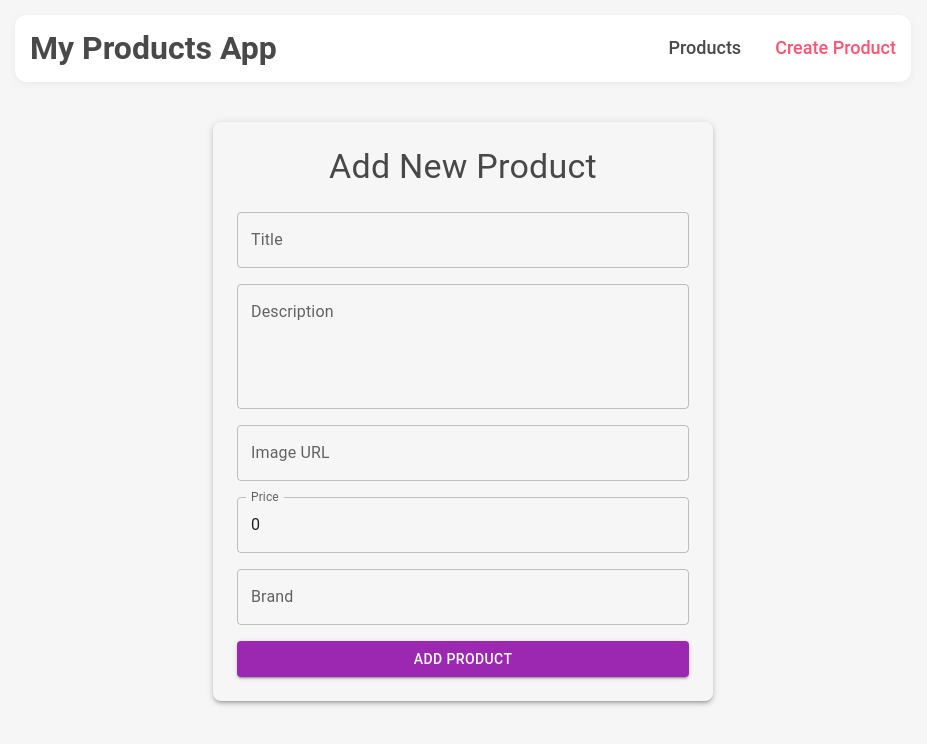
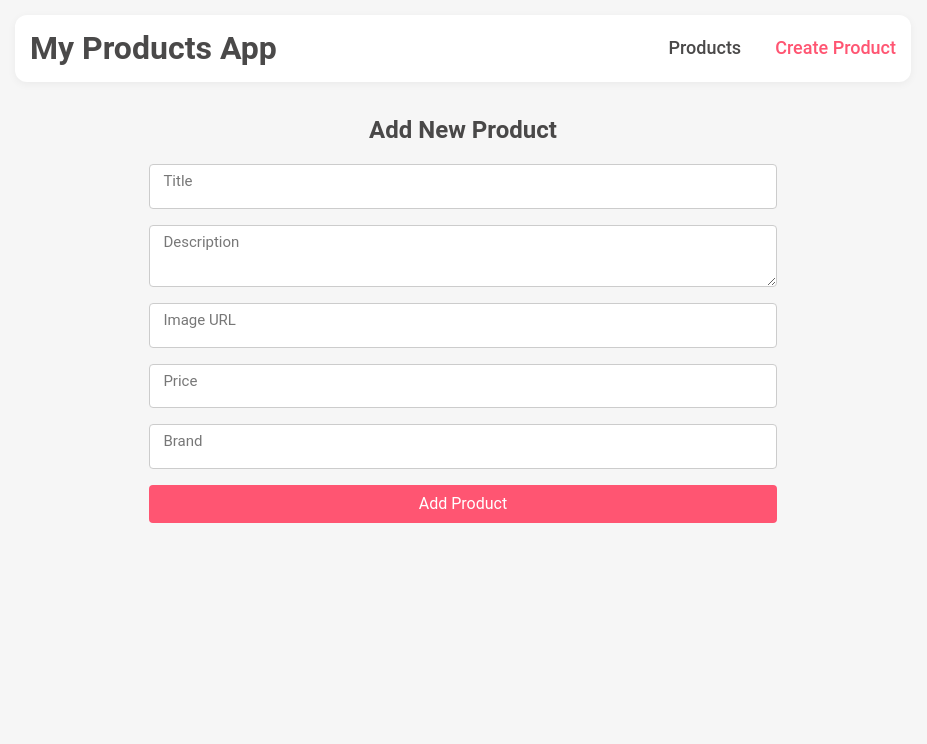
Before and after one commit to zukolime/products-catalog-app, a React (Vite) app: page /create-product in a window 1280 px wide. Shown: the top 744 px of the page, without its empty margins (177-1104 px from the left). Built offline with nearby package versions, Linux system fonts and the light colour scheme.

Commit message:
fix: breaking the form when filling it out

```diff
--- a/package.json
+++ b/package.json
@@ -10,9 +10,6 @@
     "preview": "vite preview"
   },
   "dependencies": {
-    "@emotion/react": "^11.14.0",
-    "@emotion/styled": "^11.14.1",
-    "@mui/material": "^7.3.5",
     "@reduxjs/toolkit": "^2.10.1",
     "formik": "^2.4.6",
     "react": "^19.1.1",
--- /dev/null
+++ b/src/pages/CreateProductPage/CreateProductPage.styled.ts
@@ -0,0 +1,89 @@
+import { ErrorMessage, Field, Form } from 'formik';
+import styled from 'styled-components';
+
+export const FormWrapper = styled.div`
+  display: flex;
+  flex-direction: column;
+  align-items: center;
+  width: 70%;
+  margin: 15px auto;
+`;
+
+export const FormContainer = styled(Form)`
+  display: flex;
+  width: 100%;
+  flex-direction: column;
+  gap: 16px;
+`;
+
+export const FormTitle = styled.h2``;
+
+export const FormFieldBox = styled.div`
+  position: relative;
+  display: flex;
+  width: 100%;
+  flex-direction: column;
+`;
+
+export const FormLabel = styled.label`
+  position: absolute;
+  left: 0;
+  top: 0;
+  font-size: 15px;
+  color: #777;
+  background: #fff;
+  padding: 0 4px;
+  transform: translate(10px, 50%);
+  transition: transform 0.3s ease;
+`;
+
+export const FormField = styled(Field)`
+  padding: 12px 8px;
+  width: 100%;
+  border: 1px solid #ccc;
+  border-radius: 4px;
+  outline: none;
+  font-size: 16px;
+
+  &:focus {
+    border-color: #ff5572;
+    box-shadow: 0 0 6px rgba(255, 85, 114, 0.3);
+  }
+
+  &:focus-visible + label,
+  &:not(:placeholder-shown) + label {
+    transform: translate(10px, -50%);
+    font-size: 12px;
+  }
+`;
+
+export const FormButton = styled.button`
+  background-color: #ff5572;
+  color: white;
+  padding: 10px 20px;
+  border: none;
+  border-radius: 4px;
+  cursor: pointer;
+  transition: opacity 0.3s;
+
+  &:hover {
+    opacity: 0.8;
+  }
+`;
+
+export const FormErrorMessage = styled(ErrorMessage)`
+  font-size: 14px;
+  font-style: italic;
+  padding: 4px 0 0 8px;
+  color: #f00000;
+`;
+
+export const FormSuccessMessage = styled.div`
+  margin-top: 16px;
+  padding: 10px;
+  background-color: #e8f5e9;
+  border: 1px solid #4caf50;
+  border-radius: 5px;
+  color: #2e7d32;
+  text-align: center;
+`;
--- a/src/pages/CreateProductPage/CreateProductPage.tsx
+++ b/src/pages/CreateProductPage/CreateProductPage.tsx
@@ -1,131 +1,147 @@
-import { Formik, Form } from 'formik';
-import * as Yup from 'yup';
-import { TextField, Button, Box, Typography } from '@mui/material';
+import { useState } from 'react';
 import { useDispatch } from 'react-redux';
 import { useNavigate } from 'react-router-dom';
+
+import { Formik } from 'formik';
+import * as Yup from 'yup';
+
 import { addProduct } from '../../features/productsSlice';
 import type { AppDispatch } from '../../app/providers/with-store';
+import {
+  FormWrapper,
+  FormTitle,
+  FormFieldBox,
+  FormLabel,
+  FormButton,
+  FormErrorMessage,
+  FormSuccessMessage,
+  FormField,
+  FormContainer,
+} from './CreateProductPage.styled';
+
+const validationSchema = Yup.object({
+  title: Yup.string().required('Title is required').min(3, 'Minimum 3 characters'),
+  description: Yup.string().required('Description is required').min(10, 'Minimum 10 characters'),
+  thumbnail: Yup.string().url('Enter a valid URL').required('Image URL is required'),
+  price: Yup.number().positive('Price shall be positive number').required('Price is required'),
+  brand: Yup.string().required('Brand name is required').min(1, 'Minimum 1 character'),
+});
+
+const initialValues = {
+  title: '',
+  description: '',
+  thumbnail: '',
+  price: '',
+  brand: '',
+};
 
 export const CreateProductPage = () => {
   const dispatch = useDispatch<AppDispatch>();
   const navigate = useNavigate();
-
-  const validationSchema = Yup.object({
-    title: Yup.string().required('Title is required').min(3, 'Minimum 3 characters'),
-    description: Yup.string().required('Description is required').min(10, 'Minimum 10 characters'),
-    thumbnail: Yup.string().url('Enter a valid URL').required('Required'),
-    price: Yup.number().positive('Price shall be positive number').required('Required'),
-    brand: Yup.string().required('Required').min(1, 'Minimum 1 character'),
-  });
+  const [successMessage, setSuccessMessage] = useState('');
 
   return (
-    <Box
-      maxWidth='500px'
-      mx='auto'
-      mt={5}
-      p={3}
-      borderRadius={2}
-      boxShadow={3}
-    >
-      <Typography
-        variant='h4'
-        mb={3}
-        textAlign='center'
-      >
-        Add New Product
-      </Typography>
+    <FormWrapper>
+      <FormTitle>Add New Product</FormTitle>
 
       <Formik
-        initialValues={{
-          title: '',
-          description: '',
-          thumbnail: '',
-          price: 0,
-          brand: '',
-        }}
+        initialValues={initialValues}
         validationSchema={validationSchema}
         onSubmit={(values, { resetForm }) => {
-          dispatch(addProduct(values));
+          dispatch(addProduct({ ...values, price: Number(values.price) }));
+
           resetForm();
-          navigate('/products');
+          setSuccessMessage('✅ Product added successfully!');
+
+          setTimeout(() => {
+            setSuccessMessage('');
+            navigate('/products');
+          }, 2000);
         }}
       >
-        {({ errors, touched, isSubmitting, handleChange, values }) => (
-          <Form>
-            <Box mb={2}>
-              <TextField
-                fullWidth
-                label='Title'
+        {({ isSubmitting }) => (
+          <FormContainer>
+            <FormFieldBox>
+              <FormField
+                id='title'
                 name='title'
-                value={values.title}
-                onChange={handleChange}
-                error={touched.title && Boolean(errors.title)}
-                helperText={touched.title && errors.title}
+                type='text'
+                placeholder=' '
               />
-            </Box>
+              <FormLabel htmlFor='title'>Title</FormLabel>
+              <FormErrorMessage
+                name='title'
+                component='div'
+              />
+            </FormFieldBox>
 
-            <Box mb={2}>
-              <TextField
-                fullWidth
-                label='Description'
+            <FormFieldBox>
+              <FormField
+                component='textarea'
+                id='description'
                 name='description'
-                value={values.description}
-                onChange={handleChange}
-                multiline
-                rows={4}
-                error={touched.description && Boolean(errors.description)}
-                helperText={touched.description && errors.description}
+                placeholder=' '
               />
-            </Box>
+              <FormLabel htmlFor='description'>Description</FormLabel>
+              <FormErrorMessage
+                name='description'
+                component='div'
+              />
+            </FormFieldBox>
 
-            <Box mb={2}>
-              <TextField
-                fullWidth
-                label='Image URL'
+            <FormFieldBox>
+              <FormField
+                id='thumbnail'
                 name='thumbnail'
-                value={values.thumbnail}
-                onChange={handleChange}
-                error={touched.thumbnail && Boolean(errors.thumbnail)}
-                helperText={touched.thumbnail && errors.thumbnail}
+                type='text'
+                placeholder=' '
               />
-            </Box>
+              <FormErrorMessage
+                name='thumbnail'
+                component='div'
+              />
+              <FormLabel htmlFor='thumbnail'>Image URL</FormLabel>
+            </FormFieldBox>
 
-            <Box mb={2}>
-              <TextField
-                fullWidth
-                label='Price'
+            <FormFieldBox>
+              <FormField
+                id='price'
                 name='price'
-                value={values.price}
-                onChange={handleChange}
-                error={touched.price && Boolean(errors.price)}
-                helperText={touched.price && errors.price}
+                type='number'
+                placeholder=' '
               />
-            </Box>
+              <FormLabel htmlFor='price'>Price</FormLabel>
+              <FormErrorMessage
+                name='price'
+                component='div'
+              />
+            </FormFieldBox>
 
-            <Box mb={2}>
-              <TextField
-                fullWidth
-                label='Brand'
+            <FormFieldBox>
+              <FormField
+                id='brand'
                 name='brand'
-                value={values.brand}
-                onChange={handleChange}
-                error={touched.brand && Boolean(errors.brand)}
-                helperText={touched.brand && errors.brand}
+                type='text'
+                placeholder=' '
               />
-            </Box>
+              <FormErrorMessage
+                name='brand'
+                component='div'
+              />
+              <FormLabel htmlFor='brand'>Brand</FormLabel>
+            </FormFieldBox>
 
-            <Button
+            <FormButton
               type='submit'
-              variant='contained'
-              color='secondary'
-              fullWidth
               disabled={isSubmitting}
             >
               Add Product
-            </Button>
-          </Form>
+            </FormButton>
+
+            {successMessage && <FormSuccessMessage>{successMessage}</FormSuccessMessage>}
+          </FormContainer>
         )}
       </Formik>
-    </Box>
+    </FormWrapper>
   );
 };
```
Also changed, not shown: 1 other file (tests, documents, lock files or other folders).
